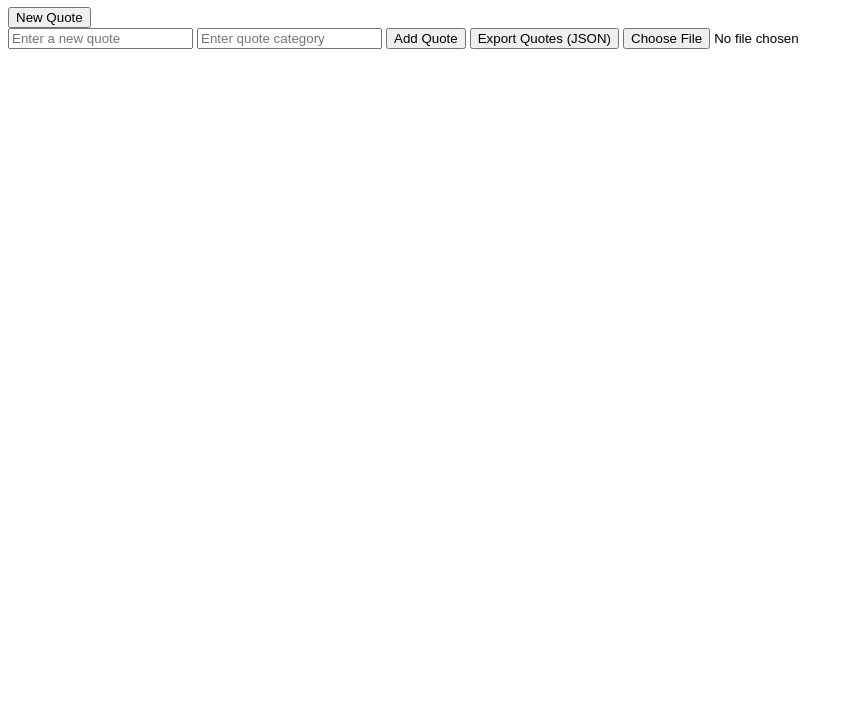
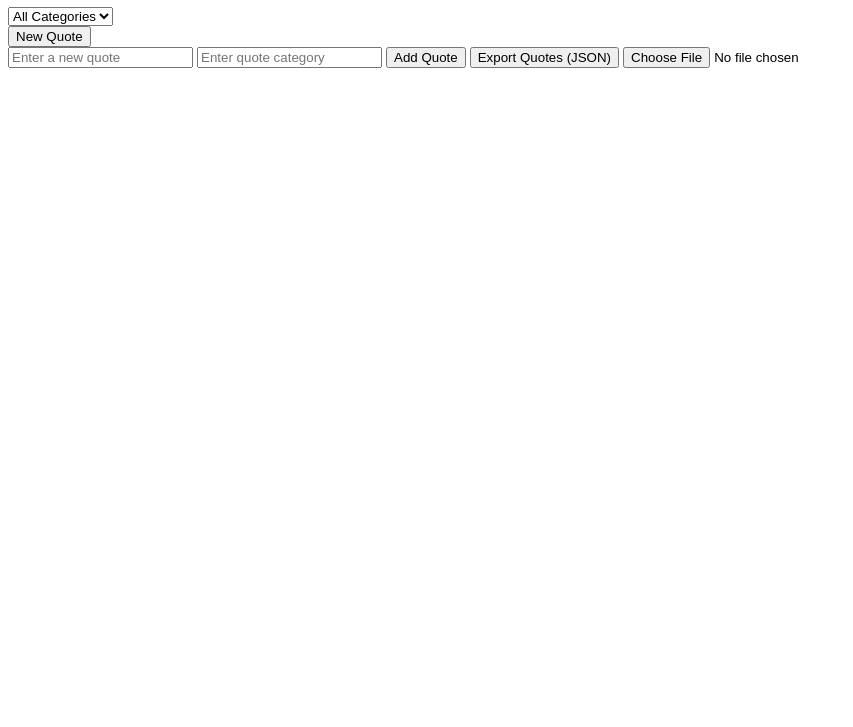
Before and after one commit to dev-meron/alx_fe_javascript, a plain HTML site: page dom-manipulation/index.html in a window 1280 px wide. Shown: the part 73-800 px from the top of the page, without its empty margins (0-853 px from the left). Drawn offline with Linux system fonts and the light colour scheme.

Commit message:
Add category filter to index.html
Added a category filter dropdown to the HTML.

```diff
--- a/dom-manipulation/index.html
+++ b/dom-manipulation/index.html
@@ -13,6 +13,11 @@
   <span style="display:none;">Export Quotes</span>
   <input type="file" style="display:none;">
 
+  <!-- Category Filter -->
+  <select id="categoryFilter" onchange="filterQuotes()">
+    <option value="all">All Categories</option>
+  </select>
+
   <div id="quoteDisplay"></div>
 
   <button id="newQuote">New Quote</button>
```
